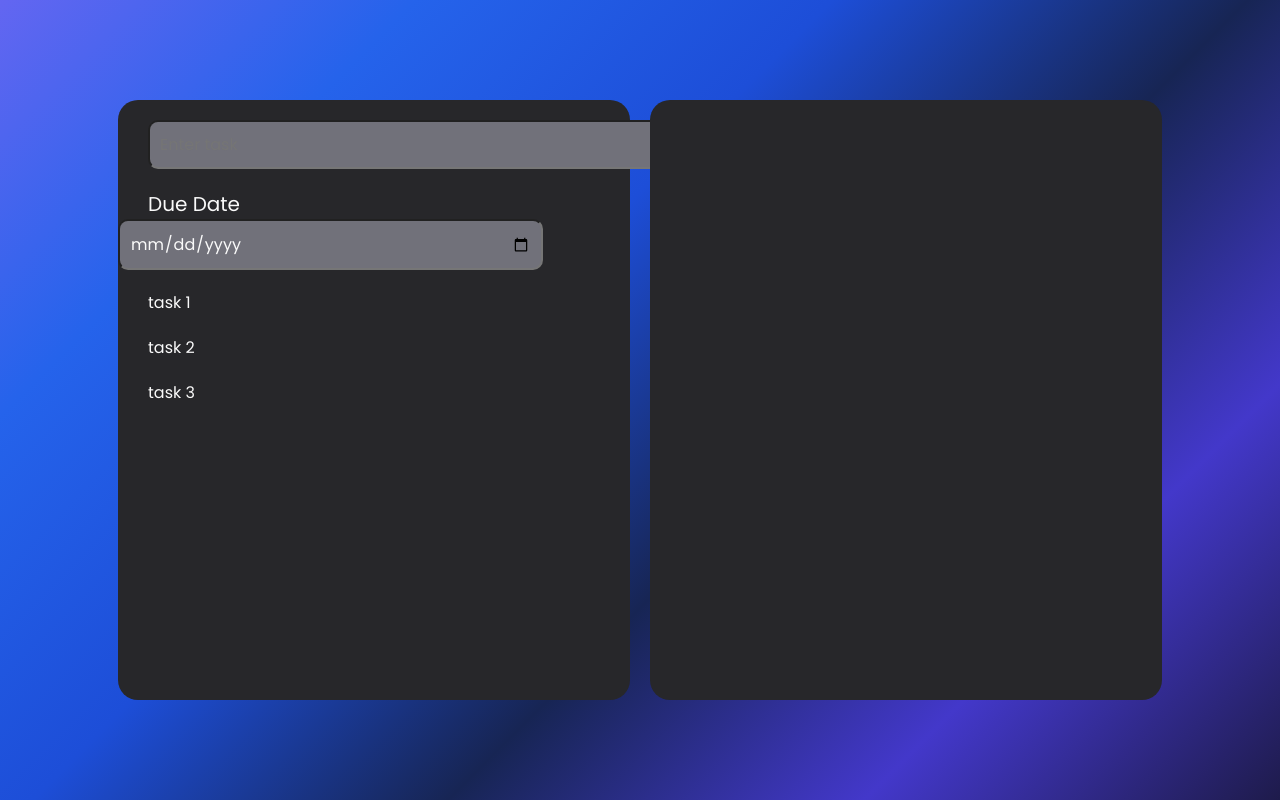
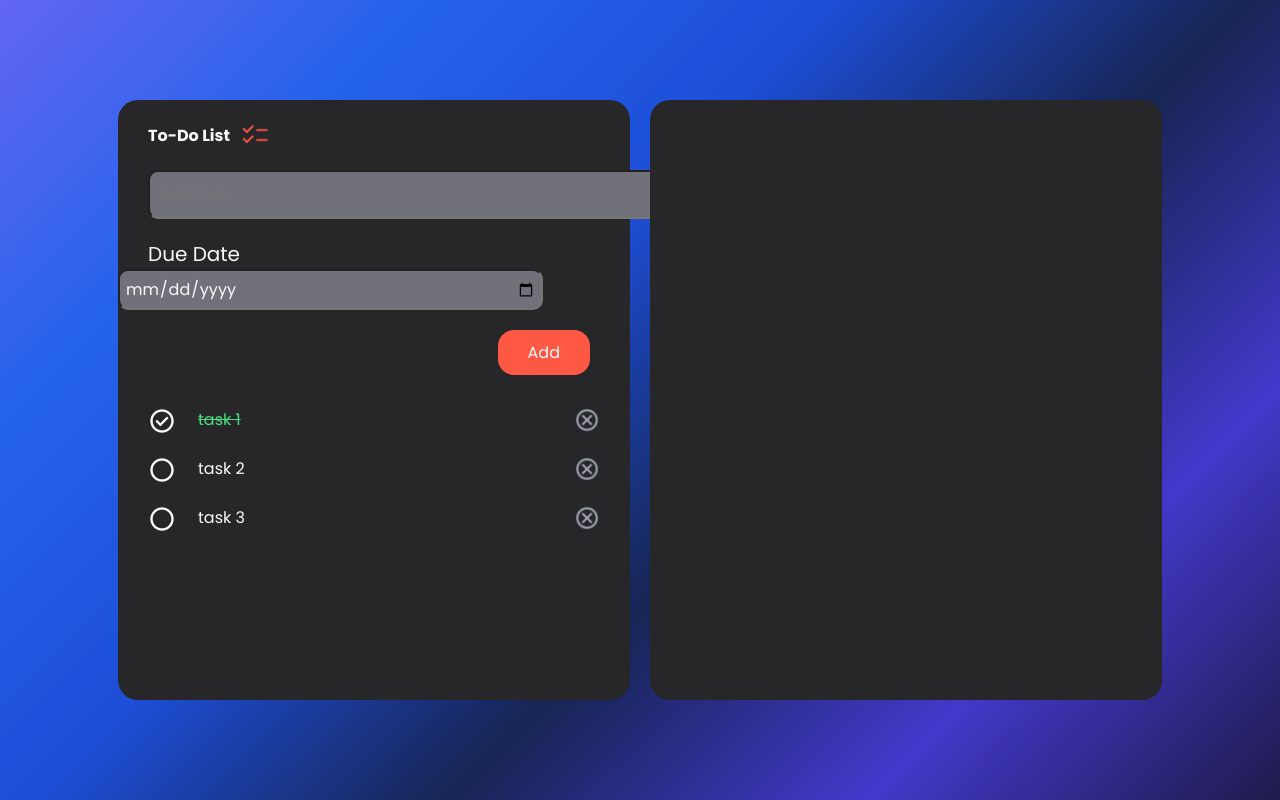
Before and after one commit to kiptalam1/TodoList, a website built with webpack: page src/template.html in a window 1280 px wide. Built offline with nearby package versions, Linux system fonts and the light colour scheme.

Commit message:
Add icons for the tasks section

```diff
--- a/src/index.js
+++ b/src/index.js
@@ -1 +1,2 @@
 import "./styles.css";
+import { unchecked } from "./Assets/unchecked.png";
--- a/src/styles.css
+++ b/src/styles.css
@@ -27,10 +27,20 @@ body {
     min-height: 600px;
     border-radius: 20px;
 }
+.tasks-container h2 {
+    display: flex;
+    align-items: center;
+    margin-top: 20px;
+    margin-left: 30px;
+}
+.tasks-container img {
+    width: 30px;
+    height: 30px;
+    margin-left: 10px;
+}
 input {
-    /* display: block; */
+    background-color: #71717a;
     color: var(--font-color);
-    /* font-size: 1.25rem; */
 
 }
 #title {
@@ -39,7 +49,7 @@ input {
     width: 555px;
     border-radius: 10px;
     outline: none;
-    background-color: #71717a;
+
 
 }
 .tasks-container label {
@@ -47,18 +57,65 @@ input {
     font-size: 1.25rem;
 }
 #due-date {
-    padding: 10px;
+    padding: 5px;
     width: 425px;
     border-radius: 10px;
     outline: none;
-    background-color: #71717a;
+}
+.tasks-container div {
+    display: flex;
+    justify-content: flex-end;
+    align-items: center;
+}
+.tasks-container button {
+    outline: none;
+    border: none;
+    padding: 10px 30px;
+    margin: 20px 40px 20px ;
+    border-radius: 16px;
+    cursor: pointer;
+    background-color: #ff5945;
+    color: var(--font-color);
 }
 
-#list-container li {
+ul li {
     list-style: none;
-    margin: 20px 30px;
+    padding: 12px 8px 12px 80px;
     font-size: 1rem;
     cursor: pointer;
     -webkit-user-select: none;
     user-select: none;
+    position: relative;
 }
+ul li::before {
+    content: '';
+    background-image: url(./Assets/unchecked.png);
+    background-size: cover;
+    background-position: center;
+    width: 28px;
+    height: 28px;
+    position: absolute;
+    left: 30px;
+    top: 12px;
+    border-radius: 50px;
+}
+ul li.checked {
+    text-decoration: line-through;
+    color: #4ade80;
+}
+ul li.checked::before {
+    background-image: url(./Assets/checked.png);
+}
+
+ul li::after {
+    content: '';
+    background-size: cover;
+    background-position: center;
+    width: 26px;
+    height: 26px;
+    position: absolute;
+    border-radius: 50px;
+    background-image: url(./Assets/cancel.png);
+    right: 30px;
+    top: 12px;
+}
--- a/src/template.html
+++ b/src/template.html
@@ -11,12 +11,15 @@
 <body>
     <div class="container">
         <div class="tasks-container">
-            <input type="text" id="title" placeholder="Enter task">
+        <h2>To-Do List <img src="./Assets/checklist.png" alt=""></h2>
+            <input type="text" id="title" placeholder="Add task">
             <label for="due-date">Due Date</label>
             <input type="date" id="due-date">
+            <div><button type="button" id="add-btn">Add</button></div>
+
             <!-- <input type="checkbox" id="priority" placeholder="Enter task"> -->
             <ul id="list-container">
-                <li>task 1</li>
+                <li class="checked">task 1</li>
                 <li>task 2</li>
                 <li>task 3</li>
             </ul>
```
Also changed, not shown: src/Assets/cancel.png (added), src/Assets/checked.png (added), src/Assets/checklist.png (added), src/Assets/unchecked.png (added).
